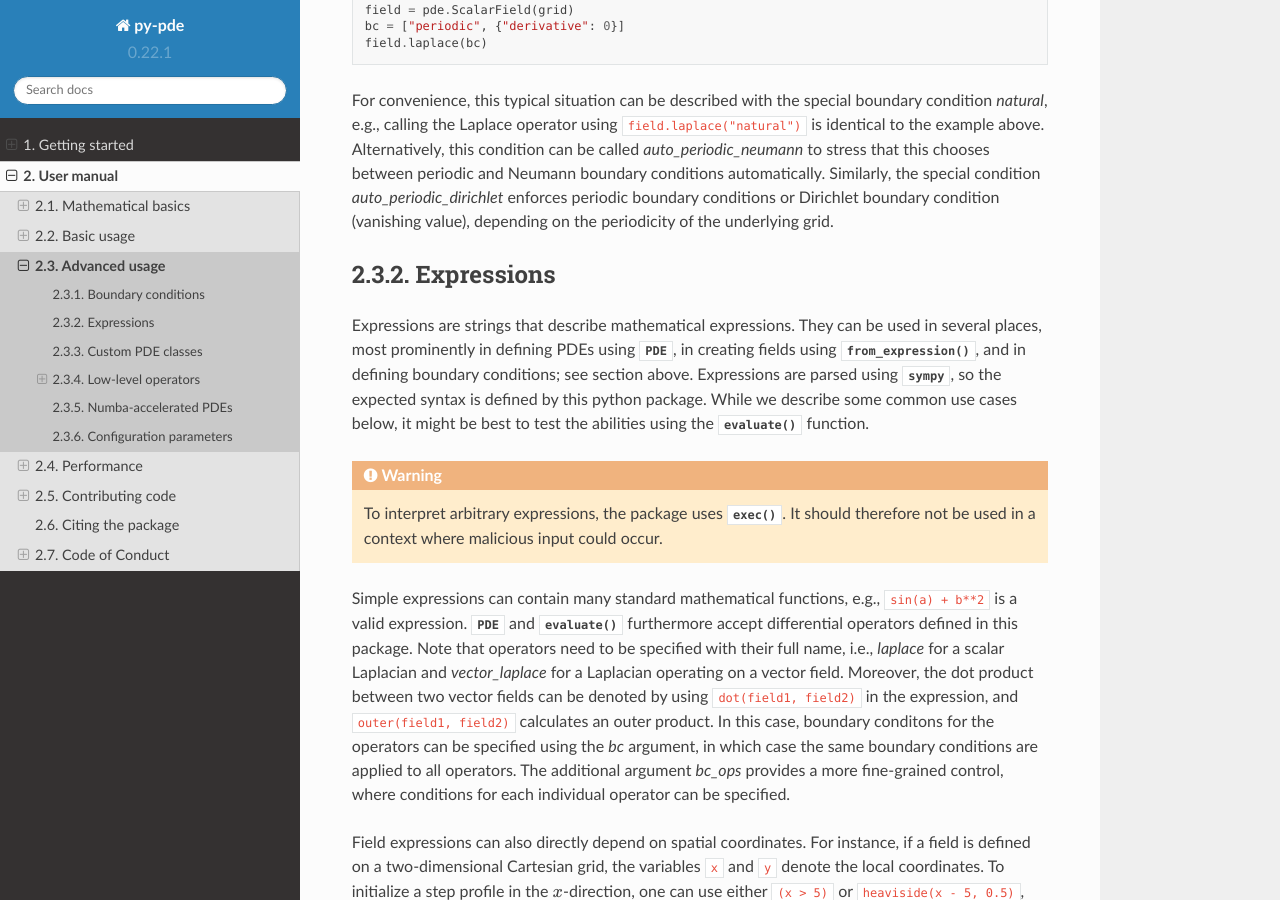
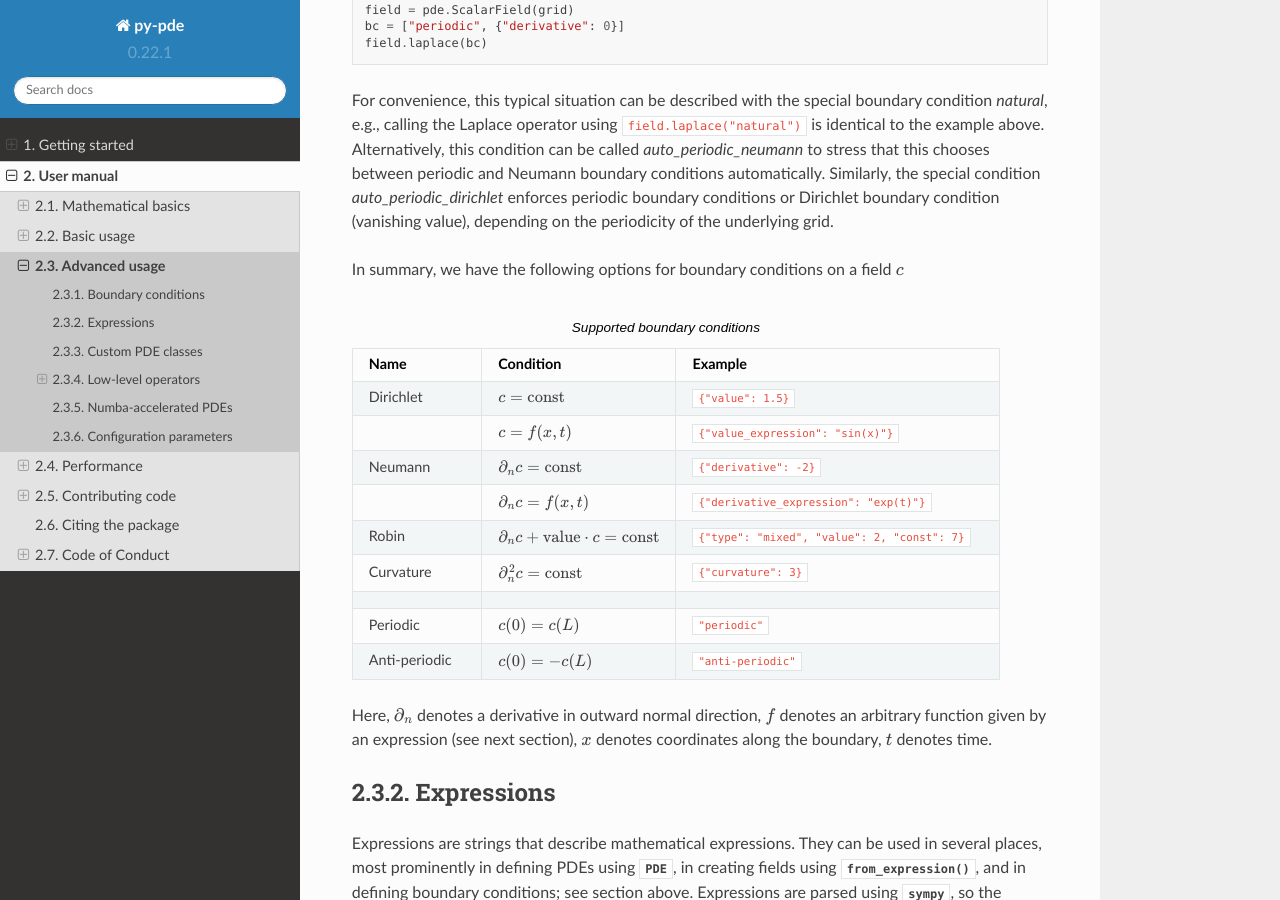
Before and after one commit to zwicker-group/py-pde, a Sphinx documentation site: the page built from docs/source/manual/advanced_usage.rst, in a window 1280 px wide and 900 px high, scrolled down 1542 px. Built offline with Sphinx 7.4.7 and the Read the Docs theme 2.0.0, drawn with Linux system fonts in a browser that asks for light colours; pages that are not in the unit, such as notebooks, are missing from menus.

Commit message:
Improved documentation of BCs (#289)

```diff
--- a/docs/source/manual/advanced_usage.rst
+++ b/docs/source/manual/advanced_usage.rst
@@ -84,6 +84,47 @@ chooses between periodic and Neumann boundary conditions automatically. Similarl
 special condition `auto_periodic_dirichlet` enforces periodic boundary conditions or
 Dirichlet boundary condition (vanishing value), depending on the periodicity of the
 underlying grid.
+
+In summary, we have the following options for boundary conditions on a field :math:`c`
+
+.. list-table:: Supported boundary conditions
+   :widths: 20 30 50
+   :header-rows: 1
+
+   * - Name
+     - Condition
+     - Example
+   * - Dirichlet
+     - :math:`c = \textrm{const}`
+     - :code:`{"value": 1.5}`
+   * -
+     - :math:`c = f(x, t)`
+     - :code:`{"value_expression": "sin(x)"}`
+   * - Neumann
+     - :math:`\partial_n c = \textrm{const}`
+     - :code:`{"derivative": -2}`
+   * -
+     - :math:`\partial_n c = f(x, t)`
+     - :code:`{"derivative_expression": "exp(t)"}`
+   * - Robin
+     - :math:`\partial_n c + \textrm{value}\cdot c = \textrm{const}`
+     - :code:`{"type": "mixed", "value": 2, "const": 7}`
+   * - Curvature
+     - :math:`\partial_n^2 c = \textrm{const}`
+     - :code:`{"curvature": 3}`
+   * -
+     -
+     -
+   * - Periodic
+     - :math:`c(0) = c(L)`
+     - :code:`"periodic"`
+   * - Anti-periodic
+     - :math:`c(0) = -c(L)`
+     - :code:`"anti-periodic"`
+
+Here, :math:`\partial_n` denotes a derivative in outward normal direction, :math:`f`
+denotes an arbitrary function given by an expression (see next section), :math:`x`
+denotes coordinates along the boundary, :math:`t` denotes time.
 
 
 .. _documentation-expressions:
```
